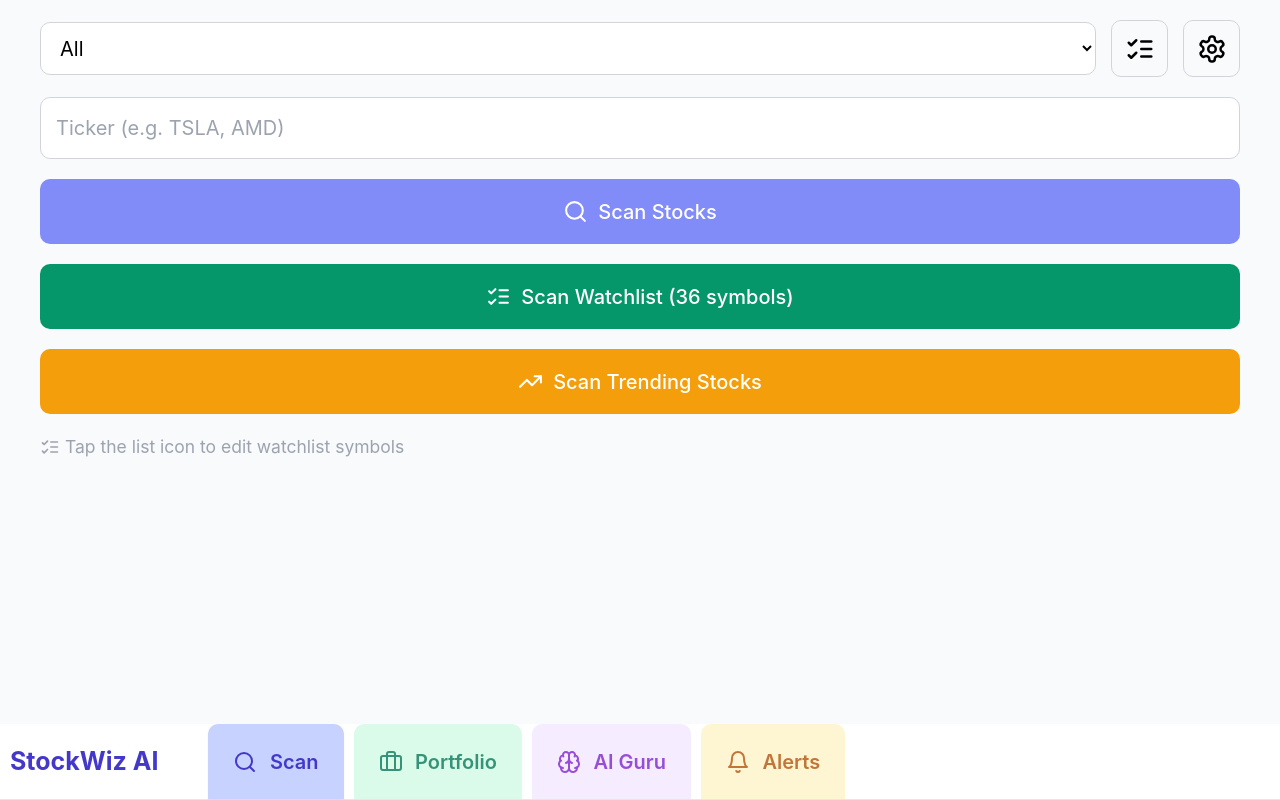
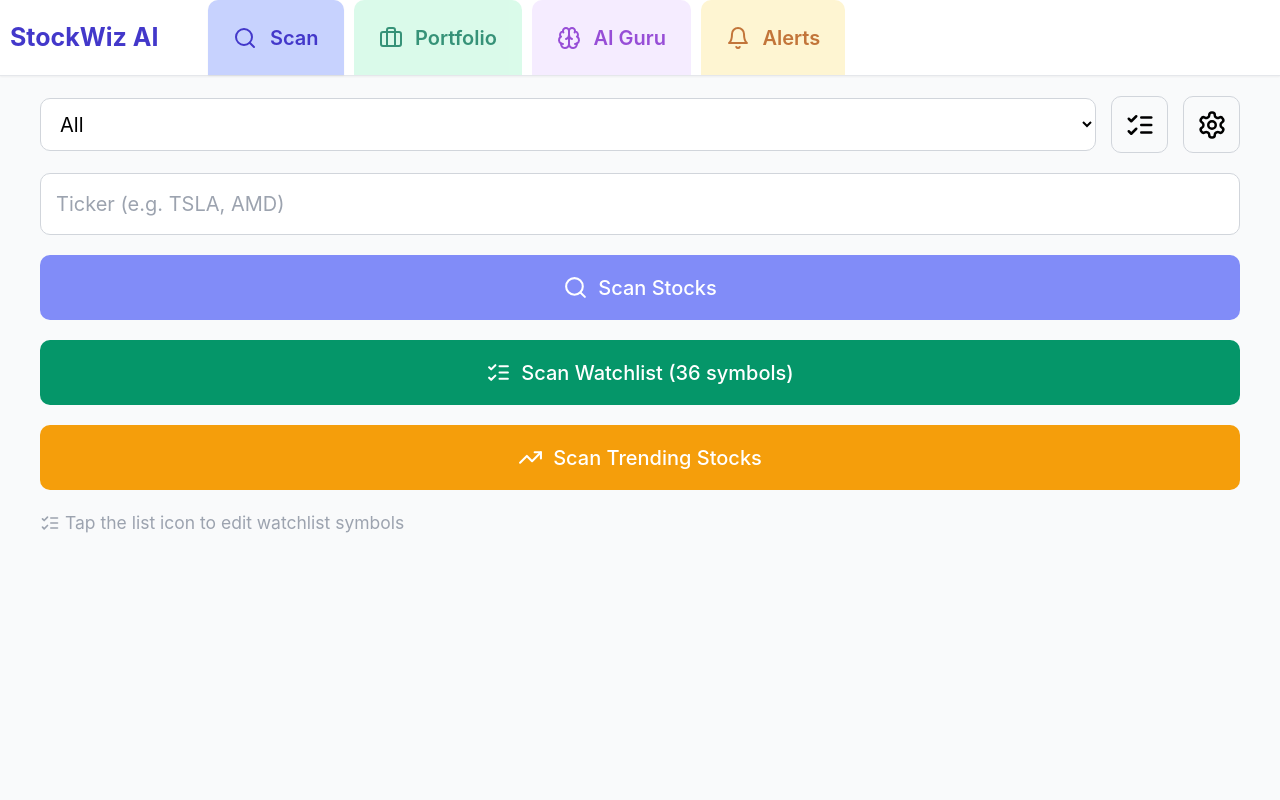
Before and after one commit to prakash421/StockWizAi-Web, a Next.js app: page / in a window 1280 px wide. Built offline with nearby package versions, Linux system fonts and the light colour scheme.

Commit message:
Move nav bar to top on all devices

```diff
--- a/src/app/layout.tsx
+++ b/src/app/layout.tsx
@@ -12,10 +12,10 @@
     <html lang="en">
       <body className="bg-gray-50 min-h-screen">
         <div className="flex flex-col min-h-screen">
-          <main className="flex-1 max-w-5xl mx-auto w-full px-3 sm:px-6 lg:px-8 py-4 pb-20 md:pb-4">
+          <NavBar />
+          <main className="flex-1 max-w-5xl mx-auto w-full px-3 sm:px-6 lg:px-8 py-4">
             {children}
           </main>
-          <NavBar />
         </div>
       </body>
     </html>
--- a/src/components/NavBar.tsx
+++ b/src/components/NavBar.tsx
@@ -14,7 +14,7 @@
   const pathname = usePathname();
 
   return (
-    <nav className="fixed bottom-0 left-0 right-0 bg-white border-t border-gray-200 md:static md:border-t-0 md:border-b z-50">
+    <nav className="sticky top-0 bg-white border-b border-gray-200 z-50 shadow-sm">
       <div className="max-w-5xl mx-auto flex justify-around md:justify-start md:gap-2 px-2">
         {/* Logo - desktop only */}
         <div className="hidden md:flex items-center mr-8 py-4">
```
